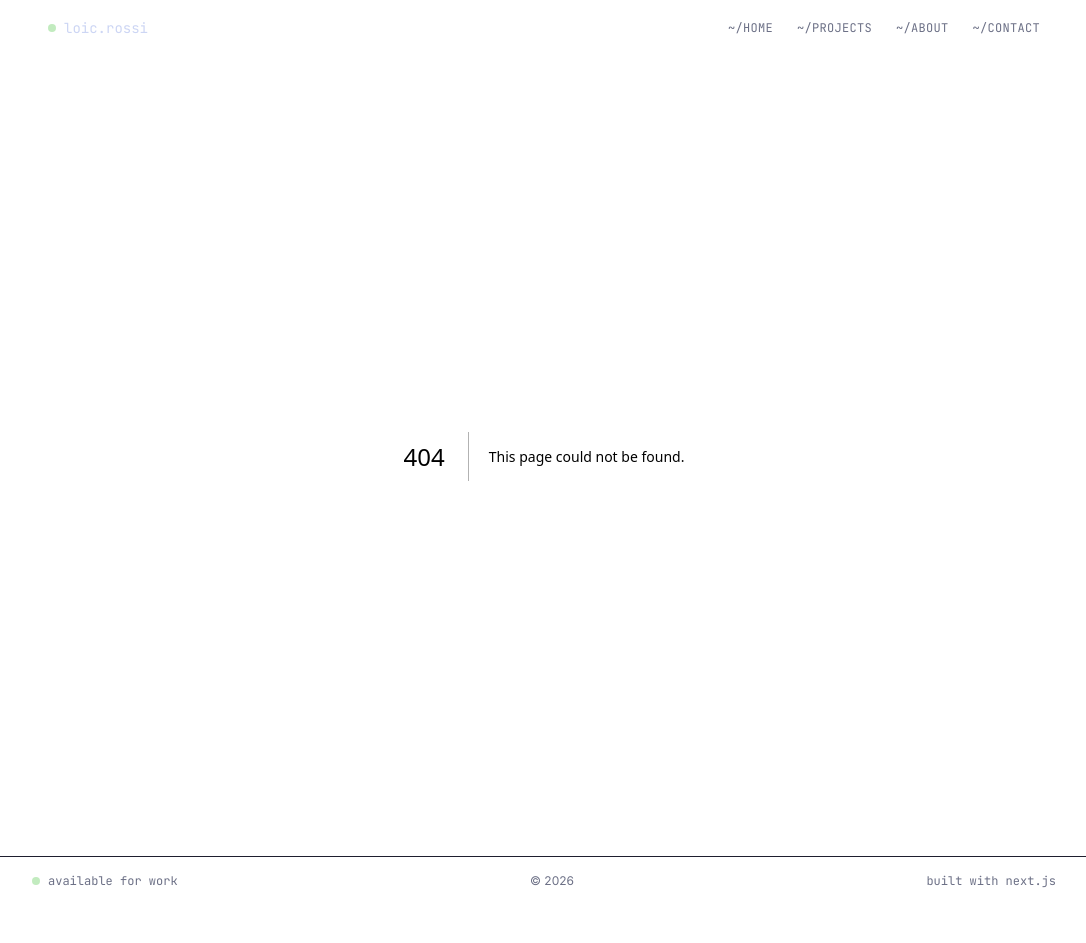
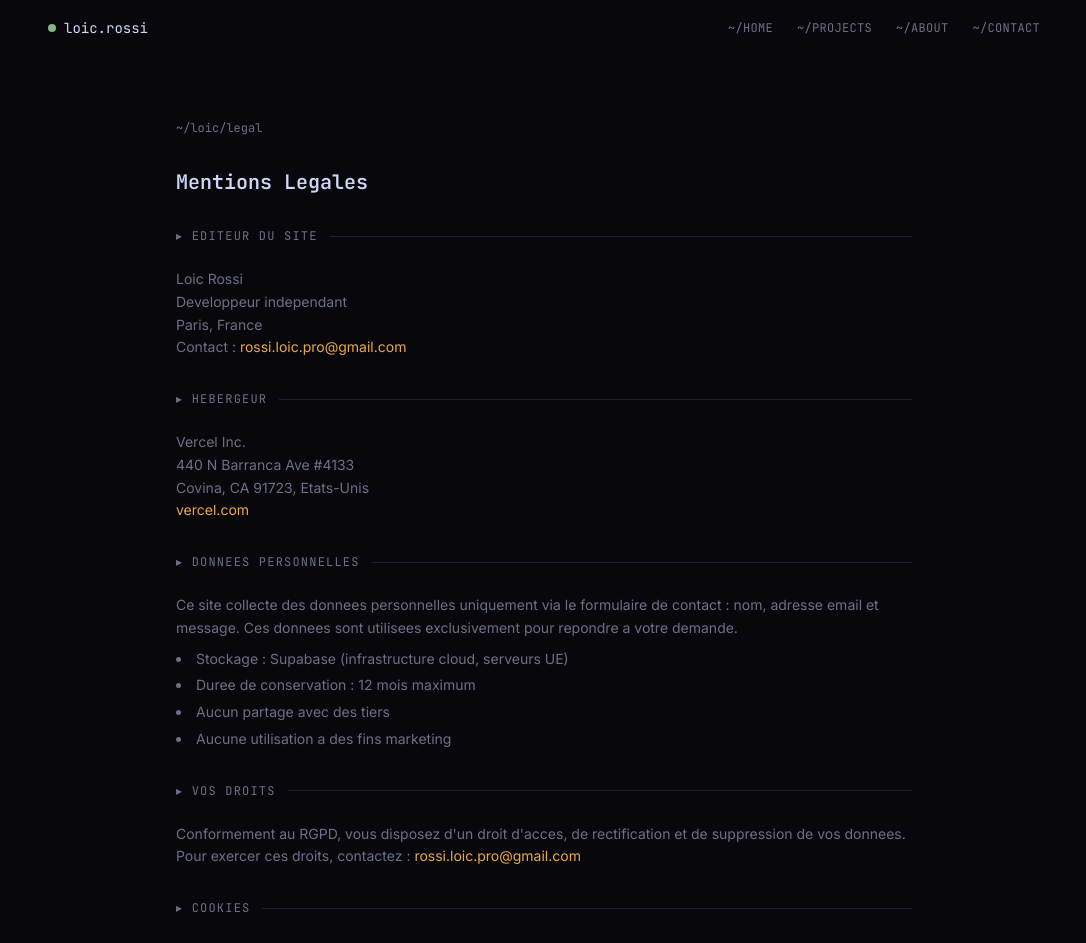
Before and after one commit to Mars375/full-stack-portfolio, a Next.js app: page /legal in a window 1280 px wide. Before the commit this address had no page. Shown: the top 943 px of the page, without its empty margins (96-1182 px from the left). Before the commit the page ends 905 px from the top, so only its background shows below. Built offline with nearby package versions, Linux system fonts and the light colour scheme.

Commit message:
feat: add legal page with mentions legales and RGPD disclosure

```diff
--- /dev/null
+++ b/src/app/legal/page.tsx
@@ -0,0 +1,74 @@
+import type { Metadata } from 'next'
+import { SectionHeader } from '@/components/SectionHeader'
+import { siteConfig } from '@/lib/const'
+
+export const metadata: Metadata = {
+  title: 'Mentions Legales',
+  description: 'Mentions legales et politique de confidentialite.',
+  robots: { index: false, follow: false },
+}
+
+export default function LegalPage() {
+  return (
+    <div className="max-w-3xl mx-auto px-4 py-16">
+      <p className="font-mono text-xs text-muted mb-8">~/loic/legal</p>
+
+      <h1 className="font-mono text-xl font-semibold mb-8">Mentions Legales</h1>
+
+      <div className="space-y-8 text-sm text-muted leading-relaxed">
+        <section>
+          <SectionHeader label="EDITEUR DU SITE" />
+          <p>
+            {siteConfig.name}<br />
+            Developpeur independant<br />
+            Paris, France<br />
+            Contact : <a href={`mailto:${siteConfig.email}`} className="text-accent hover:underline">{siteConfig.email}</a>
+          </p>
+        </section>
+
+        <section>
+          <SectionHeader label="HEBERGEUR" />
+          <p>
+            Vercel Inc.<br />
+            440 N Barranca Ave #4133<br />
+            Covina, CA 91723, Etats-Unis<br />
+            <a href="https://vercel.com" className="text-accent hover:underline" target="_blank" rel="noopener noreferrer">vercel.com</a>
+          </p>
+        </section>
+
+        <section>
+          <SectionHeader label="DONNEES PERSONNELLES" />
+          <p>
+            Ce site collecte des donnees personnelles uniquement via le formulaire de contact :
+            nom, adresse email et message. Ces donnees sont utilisees exclusivement pour repondre
+            a votre demande.
+          </p>
+          <ul className="list-disc list-inside mt-2 space-y-1">
+            <li>Stockage : Supabase (infrastructure cloud, serveurs UE)</li>
+            <li>Duree de conservation : 12 mois maximum</li>
+            <li>Aucun partage avec des tiers</li>
+            <li>Aucune utilisation a des fins marketing</li>
+          </ul>
+        </section>
+
+        <section>
+          <SectionHeader label="VOS DROITS" />
+          <p>
+            Conformement au RGPD, vous disposez d&apos;un droit d&apos;acces, de rectification et de
+            suppression de vos donnees. Pour exercer ces droits, contactez :{' '}
+            <a href={`mailto:${siteConfig.email}`} className="text-accent hover:underline">{siteConfig.email}</a>
+          </p>
+        </section>
+
+        <section>
+          <SectionHeader label="COOKIES" />
+          <p>
+            Ce site n&apos;utilise aucun cookie tiers, cookie de tracking ou cookie publicitaire.
+            Seuls des cookies techniques strictement necessaires au fonctionnement du site peuvent
+            etre utilises (stockage de session).
+          </p>
+        </section>
+      </div>
+    </div>
+  )
+}
```
